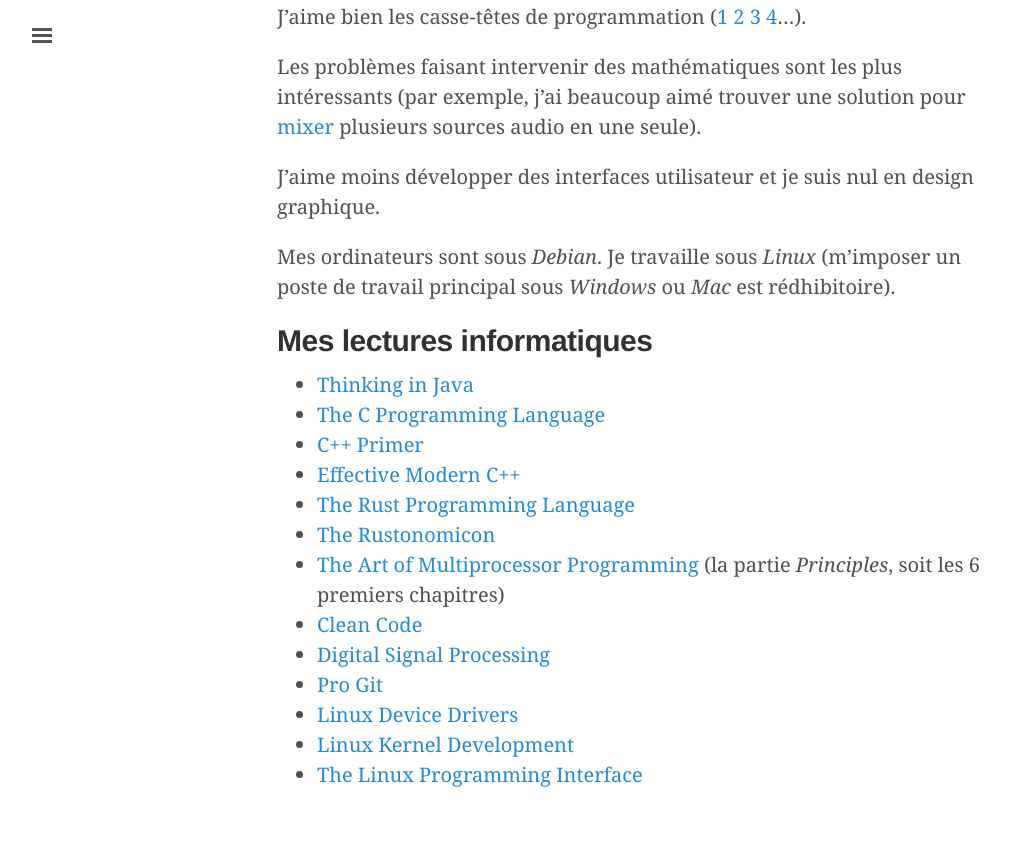
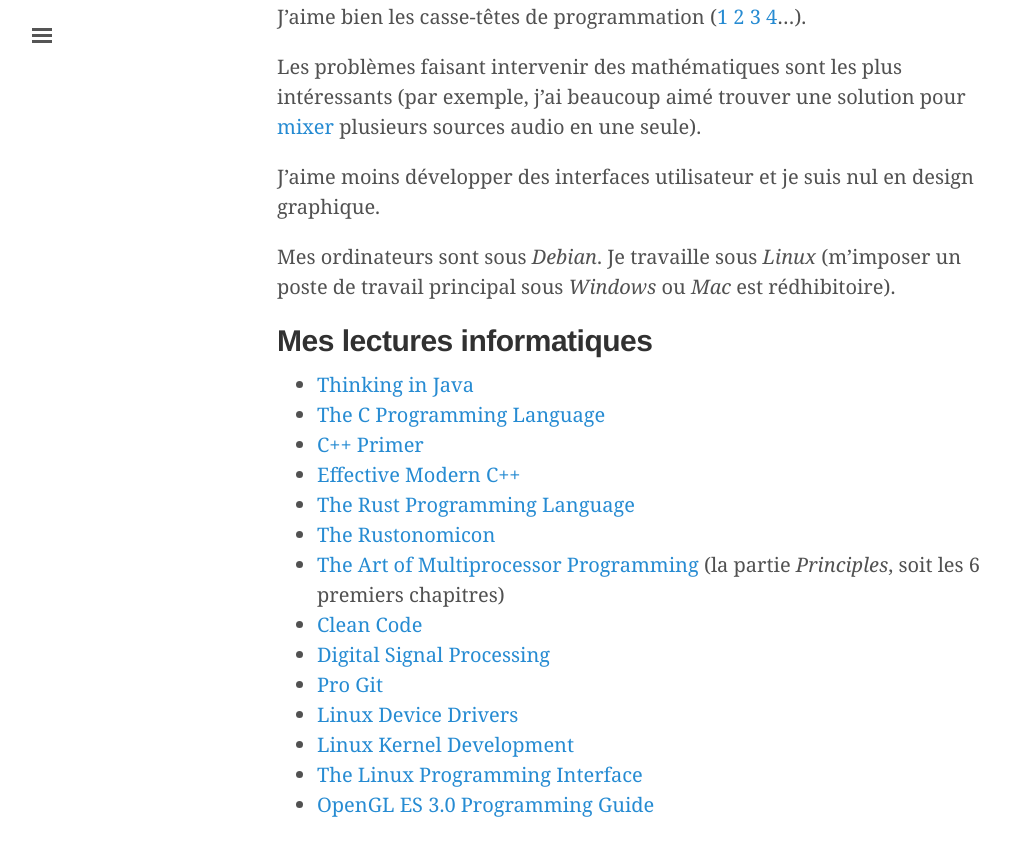
Before and after one commit to rom1v/blog.rom1v.com, a Jekyll site: the page built from cv.md, in a window 1280 px wide and 900 px high, scrolled down 5690 px. Shown: the top 856 px of the window, without its empty margins (3-1013 px from the left). Built offline with Jekyll 4.4.1, drawn with Linux system fonts in a browser that asks for light colours.

Commit message:
Add link to OpenGL ES 3.0 book

```diff
--- a/cv.md
+++ b/cv.md
@@ -306,3 +306,4 @@ poste de travail principal sous _Windows_ ou _Mac_ est rédhibitoire).
 - [Linux Device Drivers](https://www.amazon.com/Linux-Device-Drivers-Jonathan-Corbet/dp/0596005903/)
 - [Linux Kernel Development](https://www.amazon.com/Linux-Kernel-Development-Robert-Love/dp/0672329468/)
 - [The Linux Programming Interface](https://www.amazon.com/Linux-Programming-Interface-System-Handbook/dp/1593272200/)
+- [OpenGL ES 3.0 Programming Guide](https://www.amazon.fr/OpenGL-ES-3-0-Programming-Guide/dp/0321933885)
```
